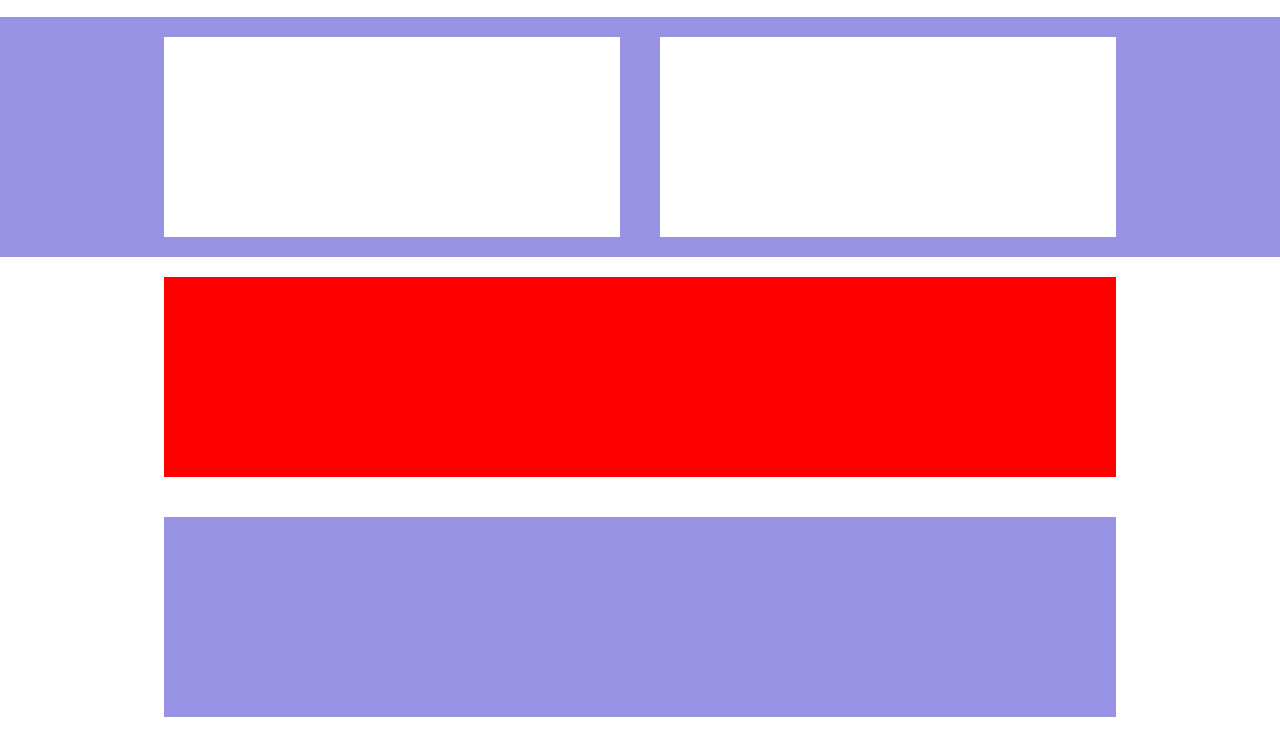
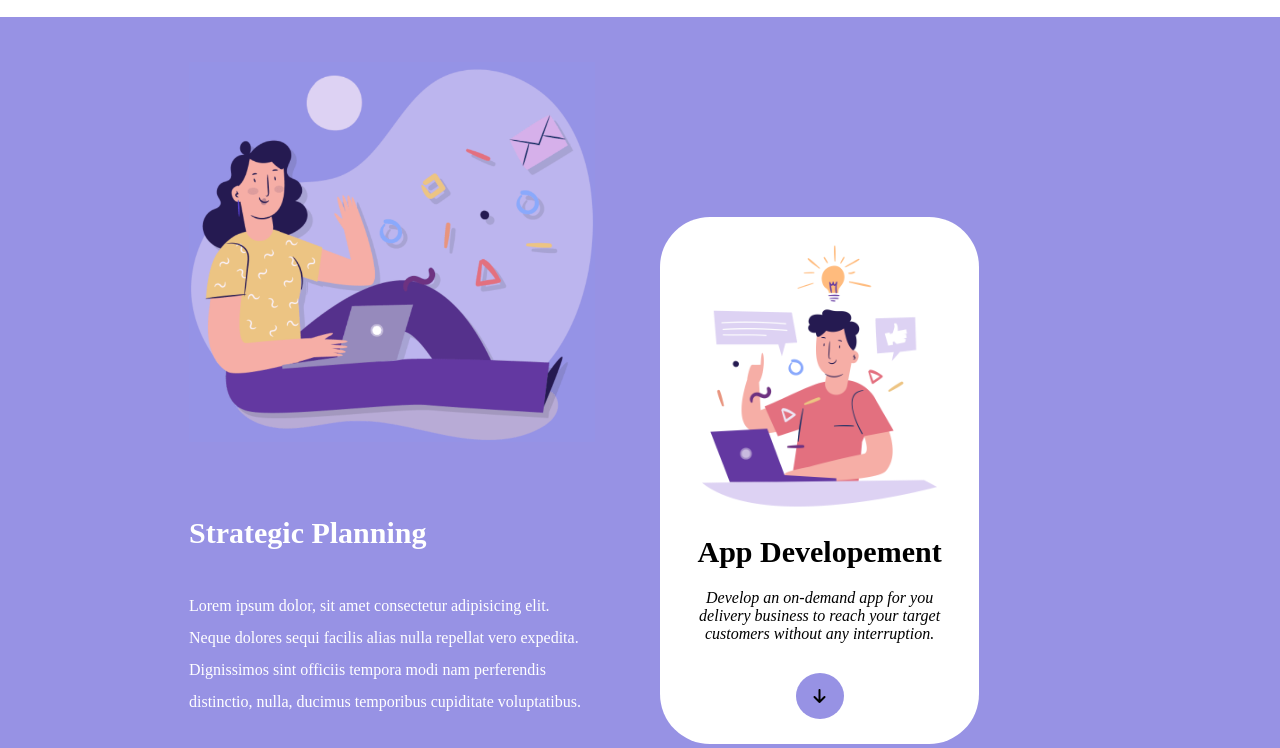
Before and after one commit to LucaFormica17/htmlcss-responsive-layout, a plain HTML site: page index.html in a window 1280 px wide. Shown: the part 1330-2078 px from the top of the page. Drawn offline with Linux system fonts and the light colour scheme.

Commit message:
[UPDATE] added planning section

```diff
--- a/css/style.css
+++ b/css/style.css
@@ -33,12 +33,23 @@ footer{
 
 .content{
     width: 100%;
+    padding: 25px;
 }
 
 .btn{
     padding: 10px 25px;
     border-radius: 20px;
     width: fit-content;
+}
+
+h3{
+    padding: 20px 0;
+    font-size: 30px;
+}
+
+p{
+    padding: 20px 0;
+    line-height: 2;
 }
 
 /* BACKGROUND */
@@ -49,6 +60,10 @@ footer{
 
 .bg-violet{
     background-color: rgba(151,146,228,255);
+}
+
+.bg-white{
+    background-color: white;
 }
 
 /* HEADER */
@@ -83,19 +98,8 @@ ul{
     text-align: start;
 }
 
-.jumbo .content{
-    padding: 25px;
-}
-
 .jumbo h3{
     color: rgba(0,132,253,255);
-    padding: 20px 0;
-    font-size: 30px;
-}
-
-.jumbo p{
-    padding: 20px 0;
-    line-height: 2;
 }
 
 .jumbo .btn{
@@ -114,13 +118,41 @@ ul{
     color: rgba(0,132,253,255);
 }
 
+/* PLANNING SECTION */
+
+.planning img{
+    width: 100%;
+}
+
+.planning .col:first-child{
+    margin-bottom: 0;
+}
+
+.planning .col:last-child{
+    margin-bottom: 50px;
+    margin-top: 0;
+}
+
+.planning .content{
+    color: white;
+}
+
+.planning .card{
+    text-align: center;
+    color: black;
+    border-radius: 50px;
+}
+
+.planning i{
+    text-align: center;
+    background-color: rgba(151,146,228,255);
+    border-radius: 50%;
+    padding: 15px 18px;
+    margin-top: 30px;
+}
+
 /* TO DELETE */
 
-
-.planning .col{
-    height: 200px;
-    background-color: white;
-}
 
 .col-100{
     height: 200px;
@@ -213,8 +245,19 @@ footer .col{
         padding-right : 30px;
     }
 
+    /* PLANNING SECTION */
+
     .planning .col{
         width: calc(100% / 2 - 40px);
+    }
+
+    .planning .col:first-child h3{
+    margin-top: 50px;
+    }
+
+    .planning .card{
+        width: 70%;
+        margin-top: 200px;
     }
 
     .benefits .col{
--- a/index.html
+++ b/index.html
@@ -74,8 +74,21 @@
             <section class="planning bg-violet">
                 <div class="container">
                     <div class="row">
-                        <div class="col"></div>
-                        <div class="col"></div>
+                        <div class="col">
+                            <div class="content">
+                                <img src="./img/planning1.png" alt="planning1">
+                                <h3>Strategic Planning</h3>
+                                <p>Lorem ipsum dolor, sit amet consectetur adipisicing elit. Neque dolores sequi facilis alias nulla repellat vero expedita. Dignissimos sint officiis tempora modi nam perferendis distinctio, nulla, ducimus temporibus cupiditate voluptatibus.</p>
+                            </div>
+                        </div>
+                        <div class="col">
+                            <div class="content bg-white card">
+                                <img src="./img/planning2.png" alt="planning2">
+                                <h3>App Developement</h3>
+                                <em>Develop an on-demand app for you delivery business to reach your target customers without any interruption.</em><br>
+                                <i class="fa-solid fa-arrow-down"></i>
+                            </div>
+                        </div>
                     </div>
                 </div>
             </section>
```
